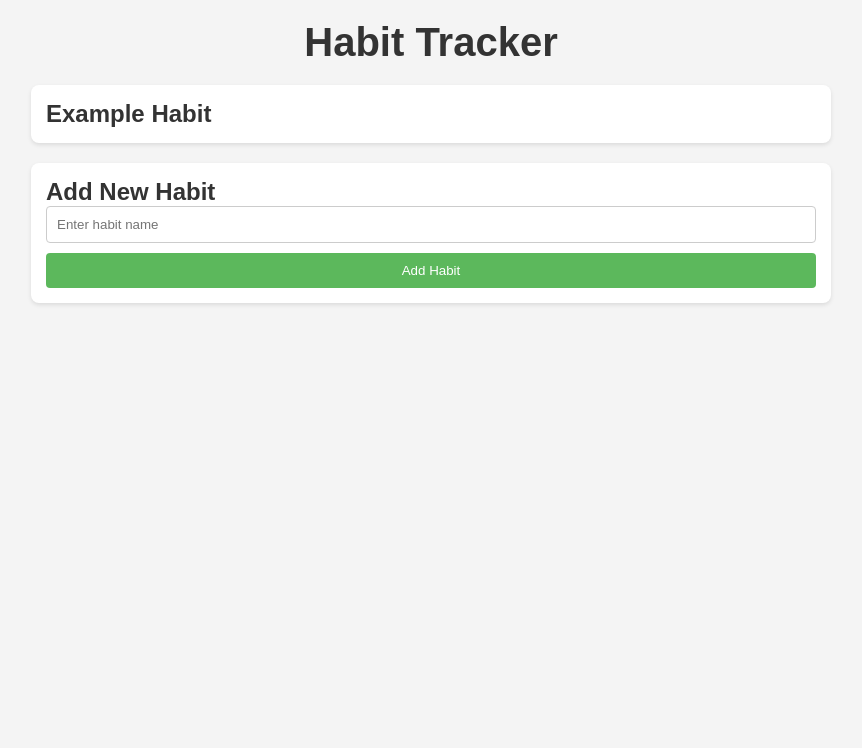
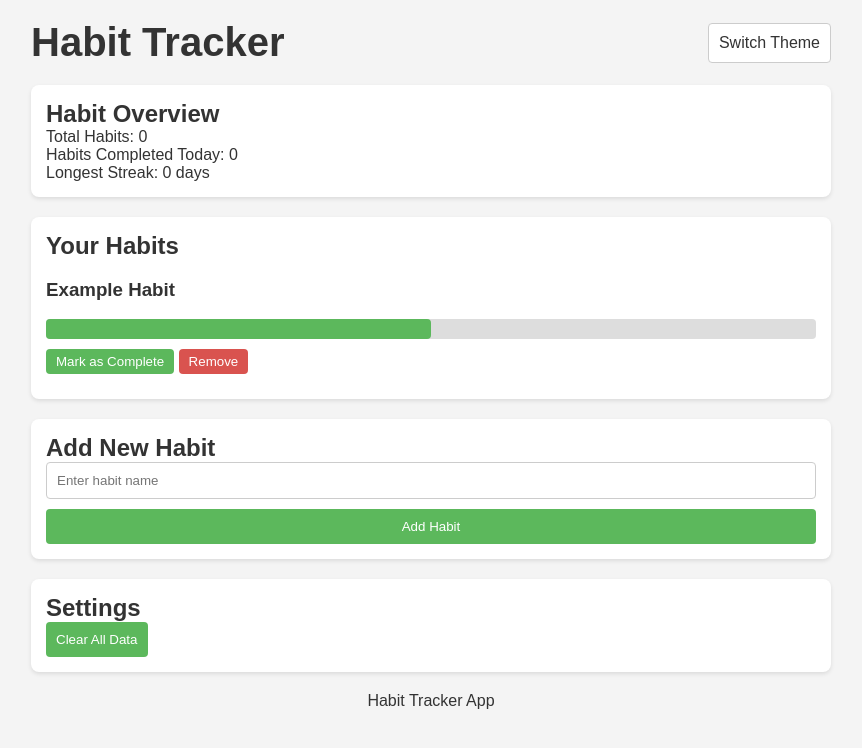
Before and after one commit to keremsemiz/habit-tracker, a plain HTML site: page index.html in a window 1280 px wide. Shown: the whole page, without its empty margins (209-1071 px from the left). Drawn offline with Linux system fonts and the light colour scheme.

Commit message:
Do more HTML&CSS

```diff
--- a/index.html
+++ b/index.html
@@ -9,16 +9,31 @@
 <body>
     <header>
         <h1>Habit Tracker</h1>
+        <div id="theme-switcher">Switch Theme</div>
     </header>
 
     <main>
-        <section id="habit-list">
-            <div class="habit">
-                <h2>Example Habit</h2>
-                <div class="progress">
-                </div>
+        <section id="habit-overview">
+            <h2>Habit Overview</h2>
+            <div id="overview-content">
+                <p>Total Habits: <span id="total-habits">0</span></p>
+                <p>Habits Completed Today: <span id="completed-habits">0</span></p>
+                <p>Longest Streak: <span id="longest-streak">0 days</span></p>
             </div>
         </section>
+
+        <section id="habit-list">
+            <h2>Your Habits</h2>
+            <div class="habit">
+                <h3>Example Habit</h3>
+                <div class="progress">
+                    <span class="progress-bar" style="width: 50%;"></span>
+                </div>
+                <button class="complete-btn">Mark as Complete</button>
+                <button class="remove-btn">Remove</button>
+            </div>
+        </section>
+
         <section id="add-habit">
             <h2>Add New Habit</h2>
             <form id="habit-form">
@@ -26,9 +41,17 @@
                 <button type="submit">Add Habit</button>
             </form>
         </section>
+
+        <section id="settings">
+            <h2>Settings</h2>
+            <div id="settings-content">
+                <button id="clear-data">Clear All Data</button>
+            </div>
+        </section>
     </main>
 
     <footer>
+        <p>Habit Tracker App</p>
     </footer>
 
     <script src="app.js"></script>
--- a/style.css
+++ b/style.css
@@ -14,6 +14,11 @@ body {
 }
 
 header {
+    display: flex;
+    justify-content: space-between;
+    align-items: center;
+    width: 100%;
+    max-width: 800px;
     margin-bottom: 20px;
 }
 
@@ -21,28 +26,65 @@ h1 {
     font-size: 2.5rem;
 }
 
+#theme-switcher {
+    cursor: pointer;
+    padding: 10px;
+    border: 1px solid #ccc;
+    border-radius: 4px;
+    background-color: #fff;
+}
+
 main {
     width: 100%;
     max-width: 800px;
 }
 
-#habit-list {
+#habit-overview, #habit-list, #add-habit, #settings {
+    background-color: #fff;
+    border-radius: 8px;
+    box-shadow: 0 2px 4px rgba(0, 0, 0, 0.1);
+    padding: 15px;
     margin-bottom: 20px;
 }
 
 .habit {
-    background-color: #fff;
-    border-radius: 8px;
-    box-shadow: 0 2px 4px rgba(0, 0, 0, 0.1);
-    padding: 15px;
     margin-bottom: 10px;
 }
 
-#add-habit {
-    background-color: #fff;
-    border-radius: 8px;
-    box-shadow: 0 2px 4px rgba(0, 0, 0, 0.1);
-    padding: 15px;
+.progress {
+    background-color: #ddd;
+    border-radius: 4px;
+    height: 20px;
+    margin-top: 5px;
+}
+
+.progress-bar {
+    display: block;
+    height: 100%;
+    background-color: #5cb85c;
+    border-radius: 4px;
+}
+
+.complete-btn, .remove-btn {
+    margin-top: 10px;
+    padding: 5px 10px;
+    border-radius: 4px;
+    border: none;
+    cursor: pointer;
+}
+
+.complete-btn {
+    background-color: #5cb85c;
+    color: white;
+}
+
+.remove-btn {
+    background-color: #d9534f;
+    color: white;
+}
+
+button:hover {
+    opacity: 0.8;
 }
 
 #habit-form {
@@ -69,3 +111,9 @@ button {
 button:hover {
     background-color: #4cae4c;
 }
+
+#settings-content {
+    display: flex;
+    flex-direction: column;
+    align-items: flex-start;
+}
```
Also changed, not shown: 2 other files.
